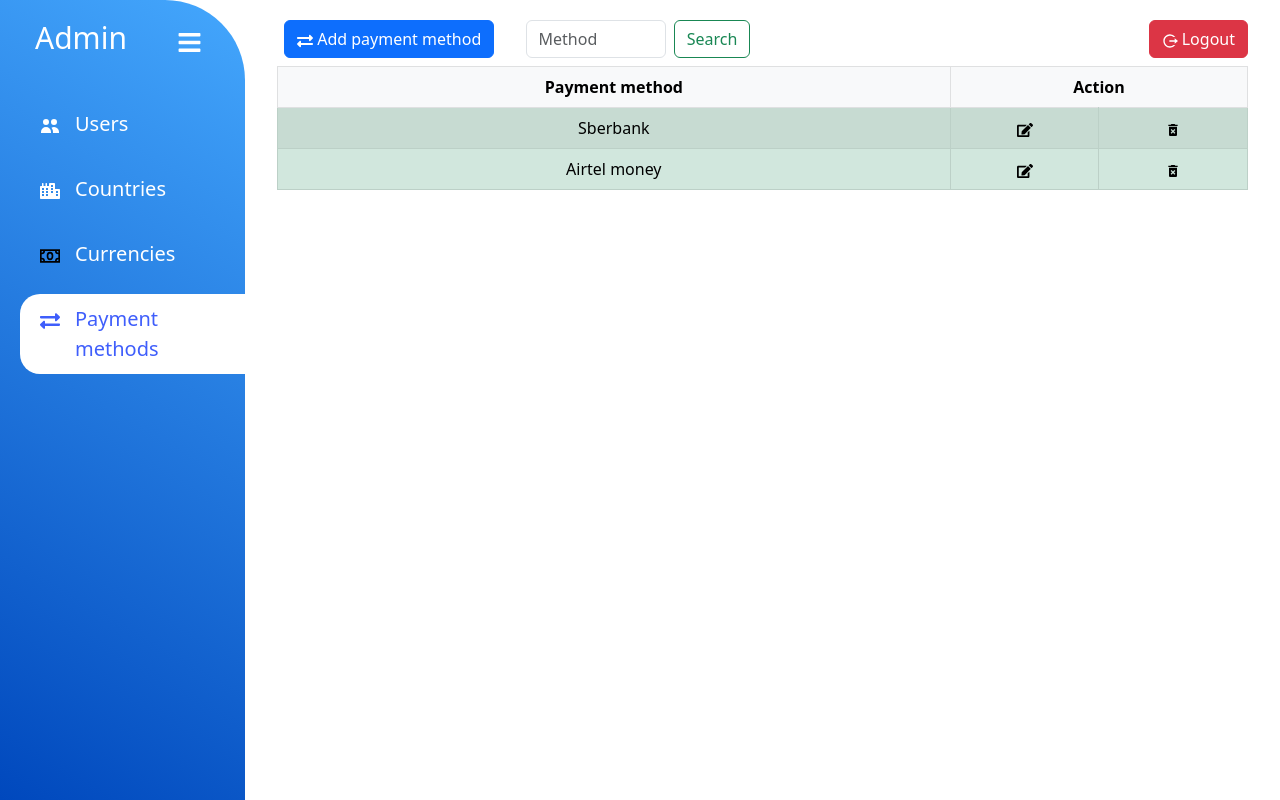
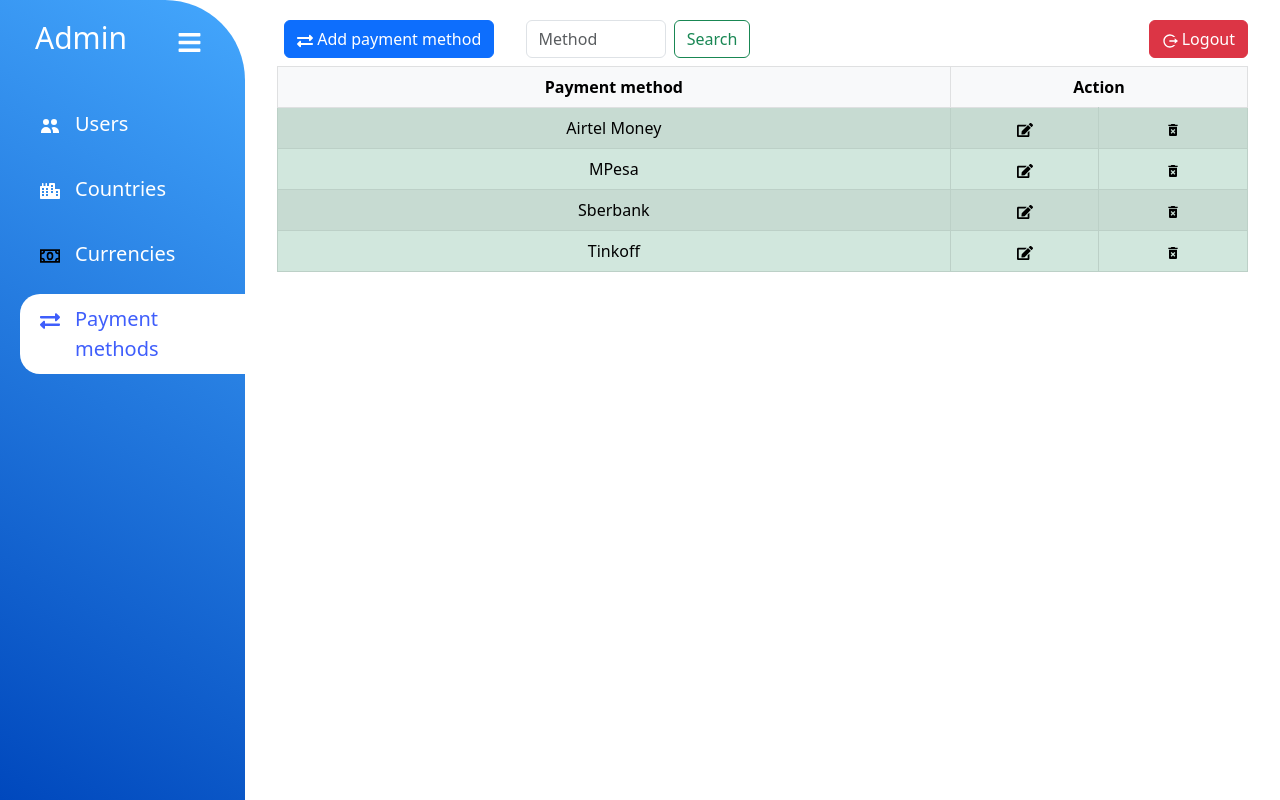
Before and after one commit to bauer318/pri-trans-client, a React (Create React App) app: page /payment-methods in a window 1280 px wide. Built offline with nearby package versions, Linux system fonts and the light colour scheme; data requests are answered from the project's data file.

Commit message:
get payment methods from server

```diff
--- a/src/components/PaymentMethodTable.jsx
+++ b/src/components/PaymentMethodTable.jsx
@@ -1,19 +1,21 @@
 import React, {useState} from 'react';
 import {FaEdit} from "react-icons/fa";
 import {MdDeleteForever} from "react-icons/md";
-import UpdateCurrency from "../modals/UpdateCurrency";
 import UpdatePaymentMethod from "../modals/UpdatePaymentMethod";
+import {useSelector} from "react-redux";
 
 const PaymentMethodTable = () => {
     const [showModal, setShowModal] = useState(false);
-    const [paymentMethodId, setPaymentMethodId] = useState(0);
+    const [selectedPaymentMethod, setSelectedPaymentMethod] = useState();
     const [isDelete, setIsDelete] = useState(false);
 
+    const pm = useSelector(state => state.paymentMethods);
     const handleModal = () => {
         setShowModal(!showModal);
     };
     const handleHelp = (paymentMethodIdParam) => {
-        setPaymentMethodId(paymentMethodIdParam);
+        const selectedPm = pm.find(pmEl => pmEl.id === paymentMethodIdParam);
+        setSelectedPaymentMethod(selectedPm);
         handleModal();
     };
 
@@ -36,19 +38,22 @@
                 </tr>
                 </thead>
                 <tbody>
-                <tr>
-                    <td className={"text-center"}>Sberbank</td>
-                    <td className={"text-center"} onClick={() => handleEdit(1)}><FaEdit/></td>
-                    <td className={"text-center"} onClick={() => handleDelete(2)}><MdDeleteForever/></td>
-                </tr>
-                <tr>
-                    <td className={"text-center"}>Airtel money </td>
-                    <td className={"text-center"} onClick={() => handleEdit(2)}><FaEdit/></td>
-                    <td className={"text-center"} onClick={() => handleDelete(2)}><MdDeleteForever/></td>
-                </tr>
+                {
+                    pm.map(pmEl =>
+                        <tr key={pmEl.id}>
+                            <td className={"text-center"}>{pmEl.paymentMethod}</td>
+                            <td className={"text-center"} onClick={() => handleEdit(pmEl.id)}><FaEdit/></td>
+                            <td className={"text-center"} onClick={() => handleDelete(pmEl.id)}><MdDeleteForever/></td>
+                        </tr>
+                    )
+                }
                 </tbody>
             </table>
-            <UpdatePaymentMethod paymentMethodId={paymentMethodId} showModal={showModal} handleModal={handleModal} isDelete={isDelete}/>
+            {
+                selectedPaymentMethod &&
+                <UpdatePaymentMethod selectedPaymentMethod={selectedPaymentMethod} showModal={showModal}
+                                     handleModal={handleModal} isDelete={isDelete}/>
+            }
         </div>
     );
 };
--- a/src/modals/UpdatePaymentMethod.jsx
+++ b/src/modals/UpdatePaymentMethod.jsx
@@ -3,12 +3,8 @@
 import {ImUserPlus} from "react-icons/im";
 import {FaExchangeAlt} from "react-icons/fa";
 
-const UpdatePaymentMethod = ({showModal, handleModal, paymentMethodId, isDelete}) => {
+const UpdatePaymentMethod = ({showModal, handleModal, selectedPaymentMethod, isDelete}) => {
     const [formData, setFormData] = useState({});
-    const paymentMethod = {
-        paymentMethodId,
-        paymentMethod: "MPesa"
-    };
     const handleSubmit = (event) => {
         event.preventDefault();
         // Here you can add your code to post the form data to your backend
@@ -31,7 +27,7 @@
                         <Form.Control
                             type="text"
                             name="paymentMethod"
-                            defaultValue={paymentMethod.paymentMethod}
+                            defaultValue={selectedPaymentMethod.paymentMethod}
                             required={true}
                             onChange={handleChange}
                             readOnly={isDelete}
--- a/src/pages/PaymentMethodList.jsx
+++ b/src/pages/PaymentMethodList.jsx
@@ -1,8 +1,14 @@
-import React from 'react';
+import React, {useEffect} from 'react';
 import PaymentMethodHeader from "../components/PaymentMethodHeader";
 import PaymentMethodTable from "../components/PaymentMethodTable";
+import {useDispatch} from "react-redux";
+import {initializePaymentMethods} from "../reducers/paymentMethodReducers";
 
 const PaymentMethodList = () => {
+    const dispatch = useDispatch();
+    useEffect(()=>{
+        dispatch(initializePaymentMethods())
+    },[]);
     return (
         <div className={"container"}>
             <PaymentMethodHeader/>
--- /dev/null
+++ b/src/reducers/paymentMethodReducers.jsx
@@ -0,0 +1,23 @@
+import React from 'react';
+import {createSlice} from "@reduxjs/toolkit";
+import pmService from '../services/PaymentMethods';
+
+const paymentMethodSlice = createSlice({
+    name:'paymentMethod',
+    initialState:[],
+    reducers:{
+        setPaymentMethods(state,action){
+            return action.payload;
+        }
+    }
+});
+
+export const initializePaymentMethods = () =>{
+    return async dispatch =>{
+        const pm = await pmService.getAll();
+        dispatch(setPaymentMethods(pm));
+    }
+}
+export const {setPaymentMethods} = paymentMethodSlice.actions;
+
+export default paymentMethodSlice.reducer;
--- /dev/null
+++ b/src/services/PaymentMethods.jsx
@@ -0,0 +1,11 @@
+import React from 'react';
+import axios from "axios";
+
+const baseUrl = 'http://localhost:3001/paymentMethods';
+
+const getAll = async ()=>{
+    const response = await axios.get(baseUrl);
+    return response.data;
+}
+
+export default  {getAll};
--- a/src/store.jsx
+++ b/src/store.jsx
@@ -2,12 +2,14 @@
 import userReducer from "./reducers/userReducers";
 import countryReducers from "./reducers/countryReducers";
 import currencyReducers from "./reducers/currencyReducers";
+import paymentMethodReducers from "./reducers/paymentMethodReducers";
 
 const store = configureStore({
     reducer: {
         users: userReducer,
         countries:countryReducers,
-        currencies:currencyReducers
+        currencies:currencyReducers,
+        paymentMethods:paymentMethodReducers
 
     }
 });
```
